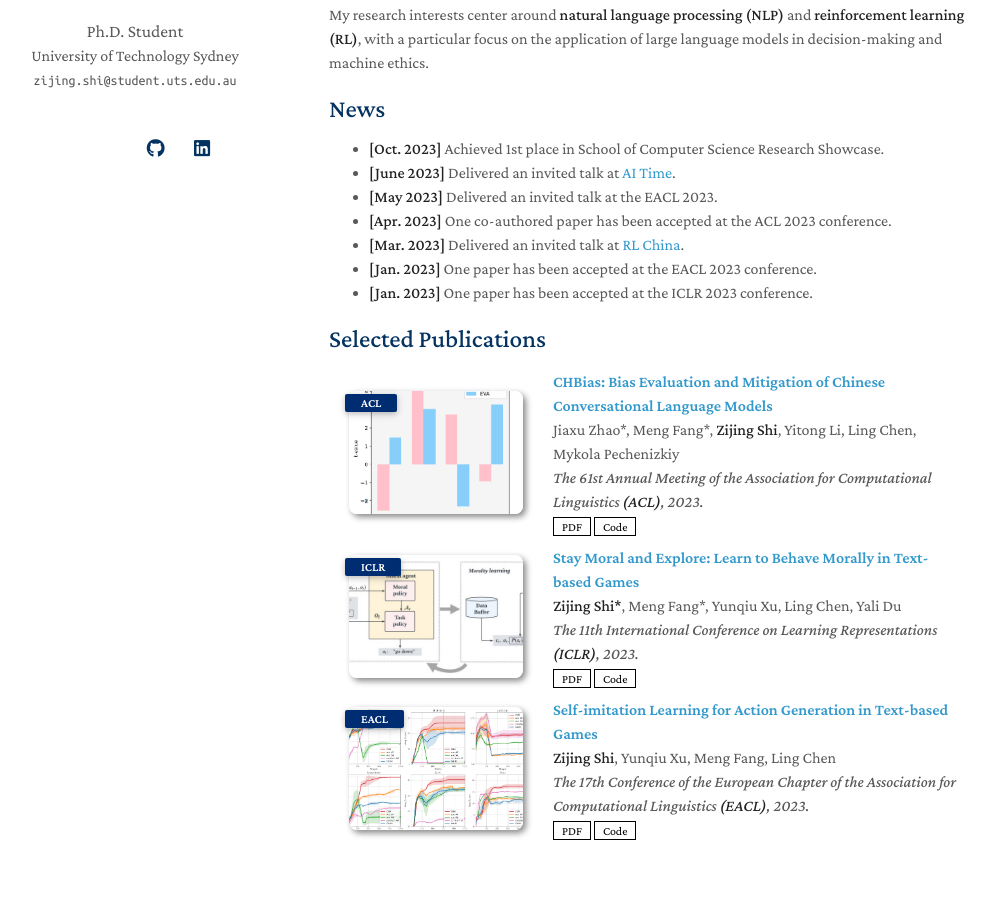
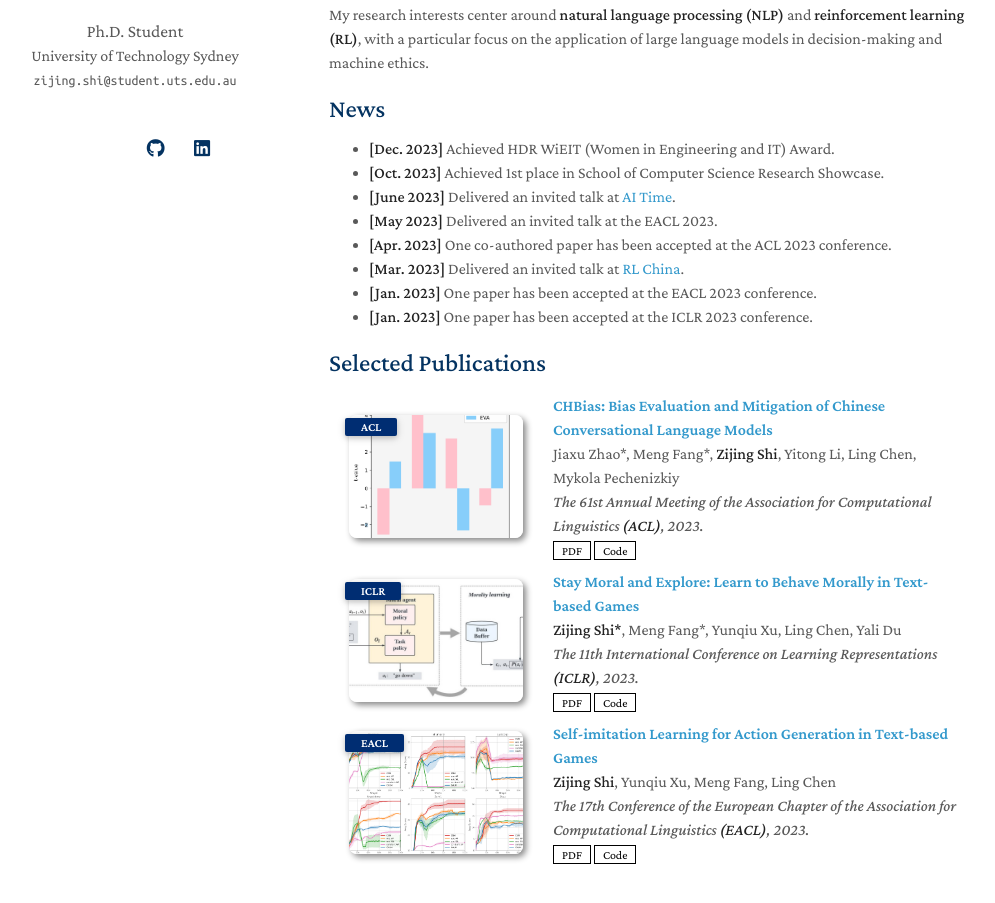
Before and after one commit to winni18/winni18.github.io, a Jekyll site: the page built from index.md, in a window 1280 px wide and 1182 px high. Shown: the part 222-1125 px from the top of the window, without its empty margins (141-1136 px from the left). Built offline with Jekyll 4.4.1, drawn with Linux system fonts in a browser that asks for light colours; nearby versions of some CDN libraries; a style sheet for code colours, icons or effects is not loaded; our own code applies the rules of GitHub Pages for plain Markdown files.

Commit message:
Update index.md

```diff
--- a/index.md
+++ b/index.md
@@ -13,6 +13,7 @@ My research interests center around **natural language processing (NLP)** and **
 
 
 ## News
+- **[Dec. 2023]** Achieved HDR WiEIT (Women in Engineering and IT) Award.
 - **[Oct. 2023]** Achieved 1st place in School of Computer Science Research Showcase.
 - **[June 2023]** Delivered an invited talk at [AI Time](https://www.aitime.cn/).
 <!-- - **[May 2023]** Nominated for the Google PhD Fellowship. -->
```
